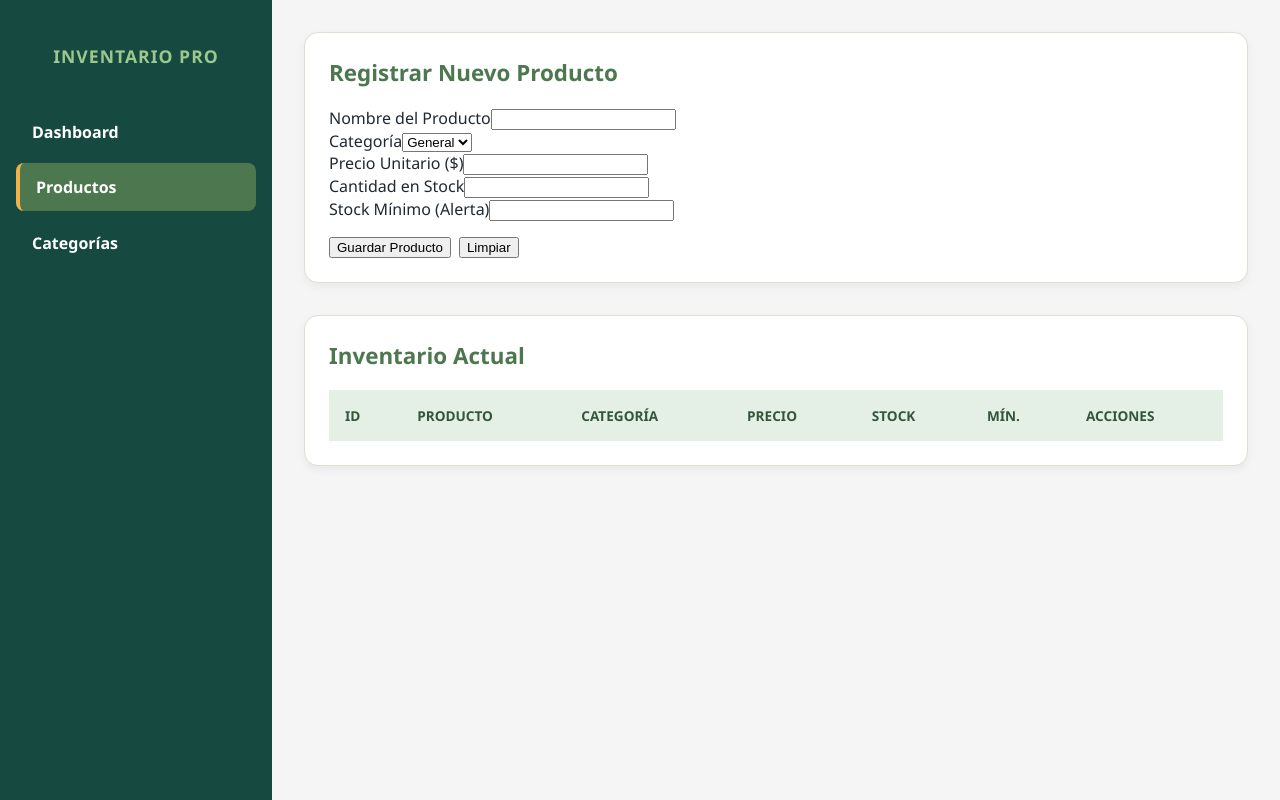
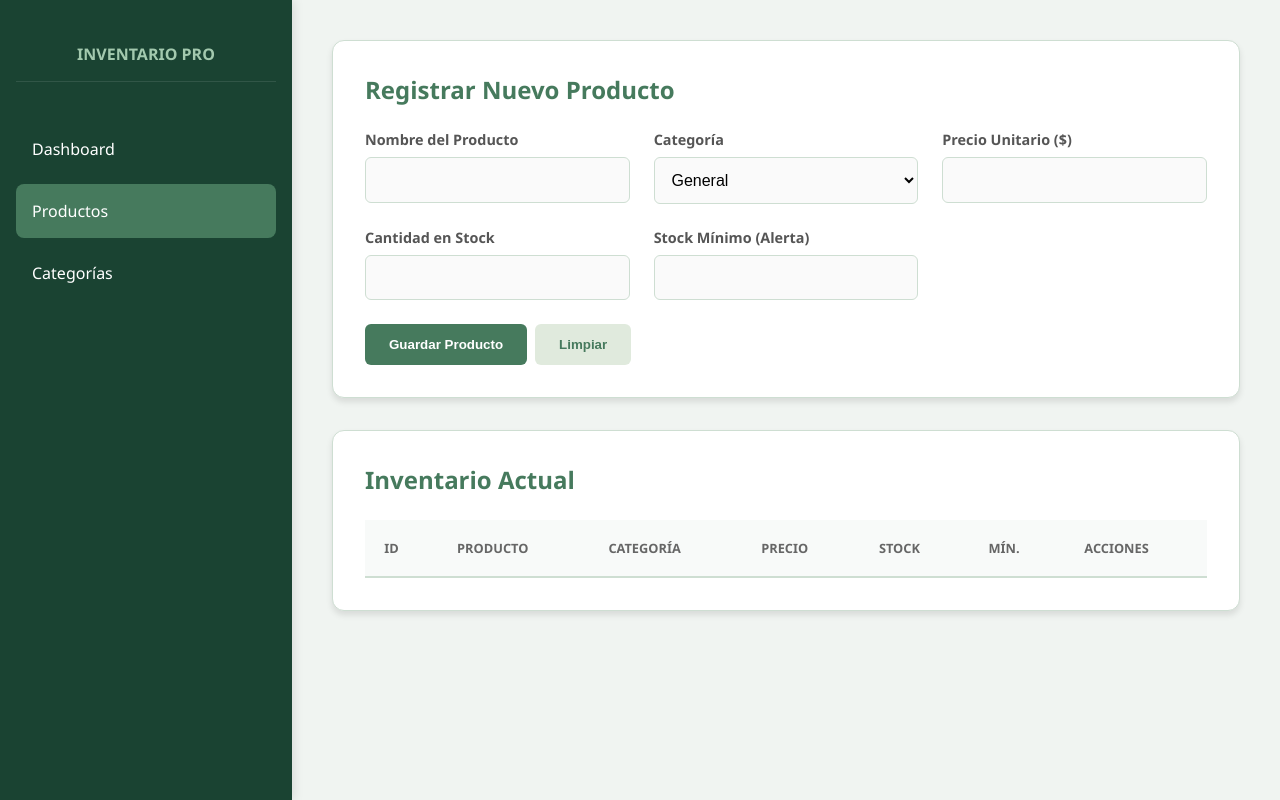
Before and after one commit to Tak0x/Sistema-de-inventario-, a plain HTML site: page index.html in a window 1280 px wide. Both pictures are taken after a click on the element "Productos". Drawn offline with Linux system fonts and the light colour scheme.

Commit message:
Revise styles for inventory system design
Updated styles for inventory system with improved design, including new color palette, sidebar enhancements, and form styling.

```diff
--- a/style.css
+++ b/style.css
@@ -1,148 +1,147 @@
 /**
- * DISEÑO DEL SISTEMA DE INVENTARIO
- * Arquitectura basada en Variables CSS y Flexbox.
+ * DISEÑO CORREGIDO - SISTEMA DE INVENTARIO
  */
 
 :root {
-    /* Paleta de colores principal basada en tonos verdes profesionales */
-    --bg: #f5f5f5;
-    --sidebar: #164A41;
+    --bg: #f0f4f1;
+    --sidebar: #1a4332;
     --card: #ffffff;
-    --border: #d9e2d0;
-    --text: #1f2933;
-    --primary: #4D774E;
-    --primary-dark: #35553a;
-    --accent: #9DC88D;
-    --highlight: #F1B24A;
-    --danger: #c65353; /* Color para estados de error o stock bajo */
+    --border: #ceded2;
+    --text: #2c3e50;
+    --primary: #467a5d;
+    --primary-hover: #355e47;
+    --accent: #a3c9ae;
+    --danger: #d9534f;
+    --shadow: 0 4px 6px rgba(0,0,0,0.1);
 }
 
-/* Reset y configuración base del layout */
 body {
     margin: 0;
-    font-family: 'Segoe UI', Tahoma, Geneva, Verdana, sans-serif;
+    font-family: 'Segoe UI', system-ui, sans-serif;
     background: var(--bg);
     color: var(--text);
     display: flex;
     height: 100vh;
-    overflow: hidden; /* Evita scroll doble; el scroll se maneja en el contenedor .main */
+    overflow: hidden;
 }
 
-/* Sidebar: Menú fijo a la izquierda */
+/* Sidebar mejorada */
 .sidebar {
-    width: 240px;
+    width: 260px;
     background: var(--sidebar);
     padding: 2rem 1rem;
-    display: flex;
-    flex-direction: column;
-    gap: 0.5rem;
-    color: #ffffff;
+    color: white;
+    box-shadow: 2px 0 10px rgba(0,0,0,0.1);
 }
 
 .sidebar h1 {
-    font-size: 1.1rem;
+    font-size: 1rem;
     text-align: center;
-    margin-bottom: 2rem;
+    margin-bottom: 2.5rem;
     color: var(--accent);
-    text-transform: uppercase;
-    letter-spacing: 1px;
+    border-bottom: 1px solid rgba(255,255,255,0.1);
+    padding-bottom: 1rem;
 }
 
-/* Elementos de navegación con estados interactivos */
 .nav-item {
-    padding: 0.8rem 1rem;
+    padding: 1rem;
+    margin-bottom: 0.5rem;
     border-radius: 8px;
     cursor: pointer;
-    font-weight: 600;
-    transition: 0.3s;
+    transition: all 0.3s ease;
+    font-weight: 500;
 }
 
-.nav-item:hover { background: var(--primary); }
-.nav-item.active {
-    background: var(--primary);
-    border-left: 4px solid var(--highlight);
+.nav-item:hover { background: rgba(255,255,255,0.1); }
+.nav-item.active { background: var(--primary); color: white; }
+
+.main { flex: 1; padding: 2.5rem; overflow-y: auto; }
+
+/* Tarjetas y Secciones */
+.content-section { display: none; }
+.content-section.active { display: block; animation: fadeIn 0.4s ease; }
+@keyframes fadeIn { from { opacity: 0; transform: translateY(10px); } to { opacity: 1; transform: translateY(0); } }
+
+.card {
+    background: var(--card);
+    padding: 2rem;
+    border-radius: 12px;
+    box-shadow: var(--shadow);
+    margin-bottom: 2rem;
+    border: 1px solid var(--border);
 }
 
-/* Área de contenido con scroll independiente */
-.main {
-    flex: 1;
-    padding: 2rem;
-    overflow-y: auto;
+.section-title { font-size: 1.5rem; color: var(--primary); margin-bottom: 1.5rem; font-weight: 700; }
+
+/* FORMULARIO CORREGIDO */
+.form-grid {
+    display: grid;
+    grid-template-columns: repeat(auto-fit, minmax(200px, 1fr));
+    gap: 1.5rem;
+    margin-bottom: 1.5rem;
 }
 
-/* Control de visibilidad de secciones (Single Page Application logic) */
-.content-section { display: none; }
-.content-section.active { display: block; animation: fadeIn 0.3s ease; }
+label { display: block; margin-bottom: 0.5rem; font-size: 0.9rem; font-weight: 600; color: #555; }
 
-@keyframes fadeIn { from { opacity: 0; } to { opacity: 1; } }
-
-/* Estilización de tarjetas (Cards) y tablas */
-.card {
-    background: var(--card);
-    padding: 1.5rem;
-    border-radius: 14px;
+/* Estilo para los campos de entrada y selectores */
+input, select {
+    width: 100%;
+    padding: 0.8rem;
     border: 1px solid var(--border);
-    margin-bottom: 2rem;
-    box-shadow: 0 4px 10px rgba(0,0,0,0.05);
+    border-radius: 6px;
+    font-size: 1rem;
+    background-color: #fafafa;
+    transition: border-color 0.3s;
+    box-sizing: border-box; /* Crucial para que no se desborden */
 }
 
-.section-title {
-    font-size: 1.4rem;
-    color: var(--primary);
-    margin-bottom: 1.2rem;
-    font-weight: bold;
+input:focus, select:focus {
+    outline: none;
+    border-color: var(--primary);
+    background-color: #fff;
 }
 
-/* Grid para el Dashboard de estadísticas */
-.stats-grid {
-    display: grid;
-    grid-template-columns: repeat(auto-fit, minmax(200px, 1fr));
-    gap: 1rem;
-    margin-bottom: 2rem;
+.button-group { display: flex; gap: 1rem; }
+
+/* BOTONES MEJORADOS */
+button {
+    padding: 0.8rem 1.5rem;
+    border: none;
+    border-radius: 6px;
+    cursor: pointer;
+    font-weight: 600;
+    transition: all 0.2s;
 }
 
-.stat-card {
-    background: white;
-    padding: 1.5rem;
-    border-radius: 12px;
-    border: 1px solid var(--border);
-    text-align: center;
-}
+.btn-primary { background: var(--primary); color: white; }
+.btn-primary:hover { background: var(--primary-hover); }
 
-.stat-card p {
-    font-size: 1.8rem;
-    font-weight: bold;
-    margin: 0.5rem 0;
-    color: var(--primary-dark);
-}
+.btn-secondary { background: #e0eadd; color: var(--primary); }
+.btn-secondary:hover { background: #ceded2; }
 
-/* Diseño de Tabla Pro */
-table { width: 100%; border-collapse: collapse; margin-top: 1rem; }
-th {
-    background: #e4f0e6;
-    padding: 1rem;
-    text-align: left;
-    font-size: 0.85rem;
-    color: var(--primary-dark);
-    text-transform: uppercase;
-}
+.btn-danger { background: #f8d7da; color: var(--danger); font-size: 0.8rem; padding: 0.5rem 0.8rem; }
+.btn-danger:hover { background: var(--danger); color: white; }
 
-td { padding: 1rem; border-bottom: 1px solid var(--border); }
+/* TABLA PROFESIONAL */
+.table-container { overflow-x: auto; }
+table { width: 100%; border-collapse: collapse; margin-top: 1rem; background: white; }
+th { background: #f8faf9; padding: 1.2rem; text-align: left; font-size: 0.8rem; text-transform: uppercase; color: #666; border-bottom: 2px solid var(--border); }
+td { padding: 1.2rem; border-bottom: 1px solid var(--border); vertical-align: middle; }
 
-/* Badges y alertas visuales */
+/* Badge de Stock Bajo */
 .low-stock {
+    display: inline-block;
     background: var(--danger);
     color: white;
-    padding: 2px 6px;
+    padding: 0.2rem 0.5rem;
     border-radius: 4px;
     font-size: 0.7rem;
     font-weight: bold;
+    margin-top: 5px;
 }
 
-.id-badge {
-    font-family: monospace;
-    color: #666;
-    background: #eee;
-    padding: 2px 5px;
-    border-radius: 4px;
-}
+/* Dashboard Stats */
+.stats-grid { display: grid; grid-template-columns: repeat(auto-fit, minmax(220px, 1fr)); gap: 1.5rem; }
+.stat-card { background: white; padding: 2rem; border-radius: 12px; box-shadow: var(--shadow); text-align: center; border-bottom: 4px solid var(--primary); }
+.stat-card h3 { font-size: 0.9rem; color: #777; margin: 0; }
+.stat-card p { font-size: 2rem; font-weight: 800; margin: 0.5rem 0; color: var(--primary); }
```
